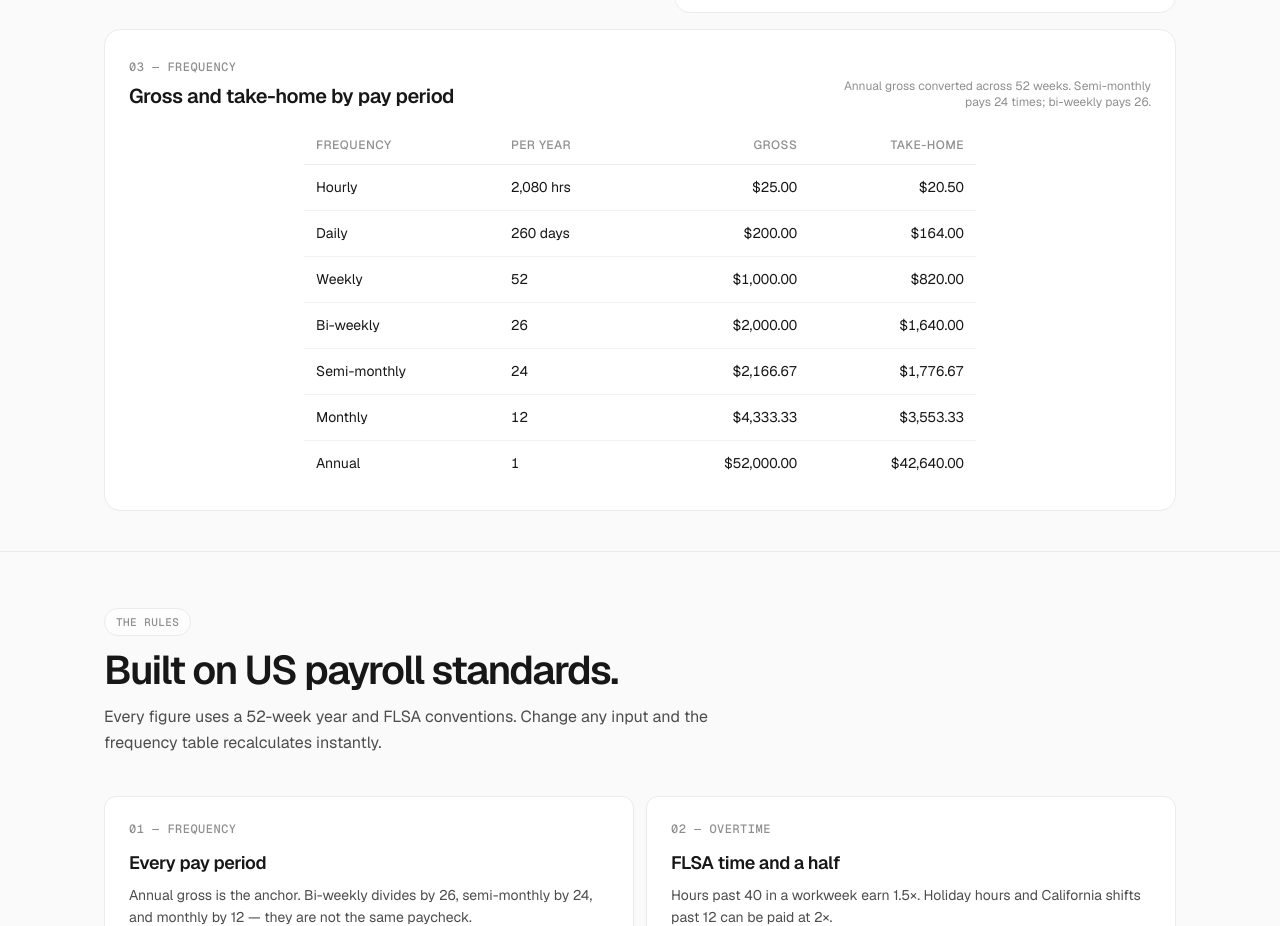
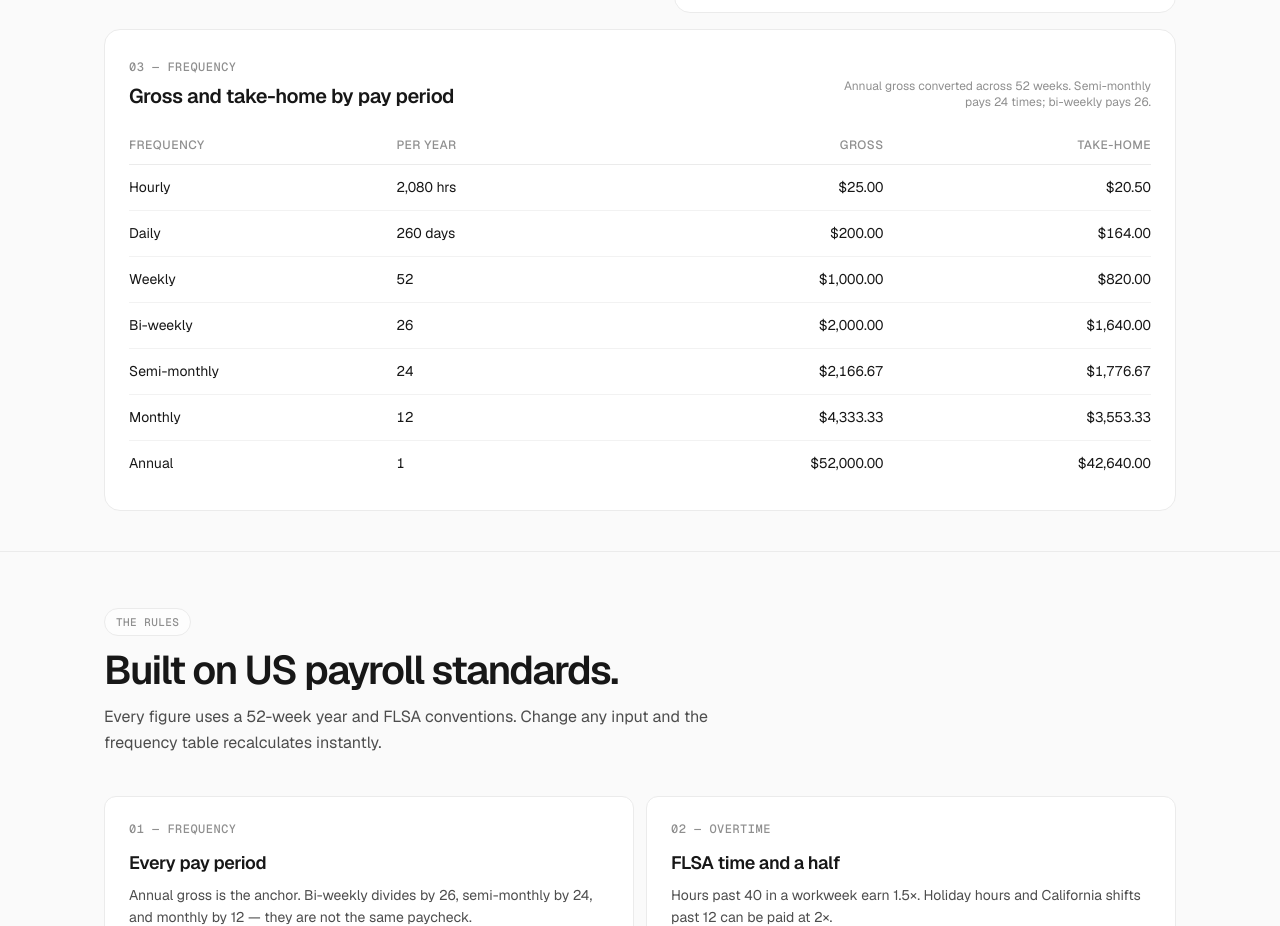
Before and after one commit to zubairkhan762-rgb/nethourly, an Astro site: page / in a window 1280 px wide. Shown: the part 1339-2265 px from the top of the page. Built offline with nearby package versions, Linux system fonts and the light colour scheme; Astro itself is replaced by a stand-in of ours.

Commit message:
Make frequency table full width with equal fixed columns and flush edges

```diff
--- a/src/components/Calculator.astro
+++ b/src/components/Calculator.astro
@@ -491,15 +491,15 @@ const wagePillLabel = (value: number) =>
 			</div>
 			<p class="hint">Annual gross converted across 52 weeks. Semi-monthly pays 24 times; bi-weekly pays 26.</p>
 		</div>
-		<div class="table-scroll mx-auto w-full max-w-2xl">
-			<table class="w-full">
+		<div class="table-scroll">
+			<table class="w-full table-fixed">
 				<caption class="sr-only">Estimated gross and net pay by frequency</caption>
 				<thead>
 					<tr>
-						<th scope="col">Frequency</th>
-						<th scope="col">Per year</th>
-						<th scope="col" class="num text-right! tabular-nums">Gross</th>
-						<th scope="col" class="num text-right! tabular-nums">Take-home</th>
+						<th scope="col" class="w-1/4 text-left">Frequency</th>
+						<th scope="col" class="w-1/4 text-left">Per year</th>
+						<th scope="col" class="num w-1/4 text-right! tabular-nums">Gross</th>
+						<th scope="col" class="num w-1/4 text-right! tabular-nums">Take-home</th>
 					</tr>
 				</thead>
 				<tbody id="frequency-body">
@@ -1957,6 +1957,16 @@ const wagePillLabel = (value: number) =>
 		}
 	}
 
+	thead th:first-child,
+	tbody td:first-child {
+		padding-left: 0;
+	}
+
+	thead th:last-child,
+	tbody td:last-child {
+		padding-right: 0;
+	}
+
 	@media (max-width: 600px) {
 		.form-panel,
 		.result-panel,
@@ -2012,15 +2022,5 @@ const wagePillLabel = (value: number) =>
 		tbody td {
 			padding: 10px 3px;
 		}
-
-		thead th:first-child,
-		tbody td:first-child {
-			padding-left: 0;
-		}
-
-		thead th:last-child,
-		tbody td:last-child {
-			padding-right: 0;
-		}
 	}
 </style>
```
